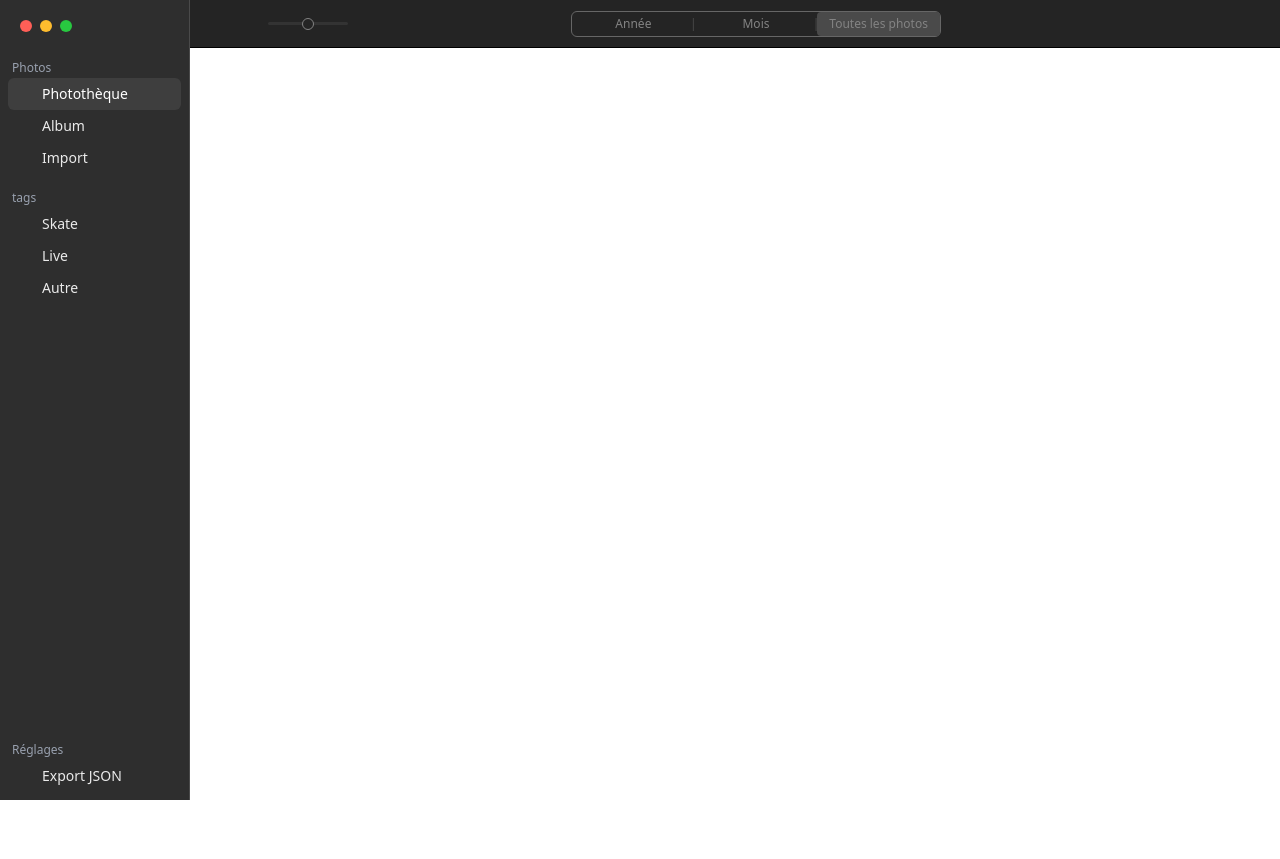
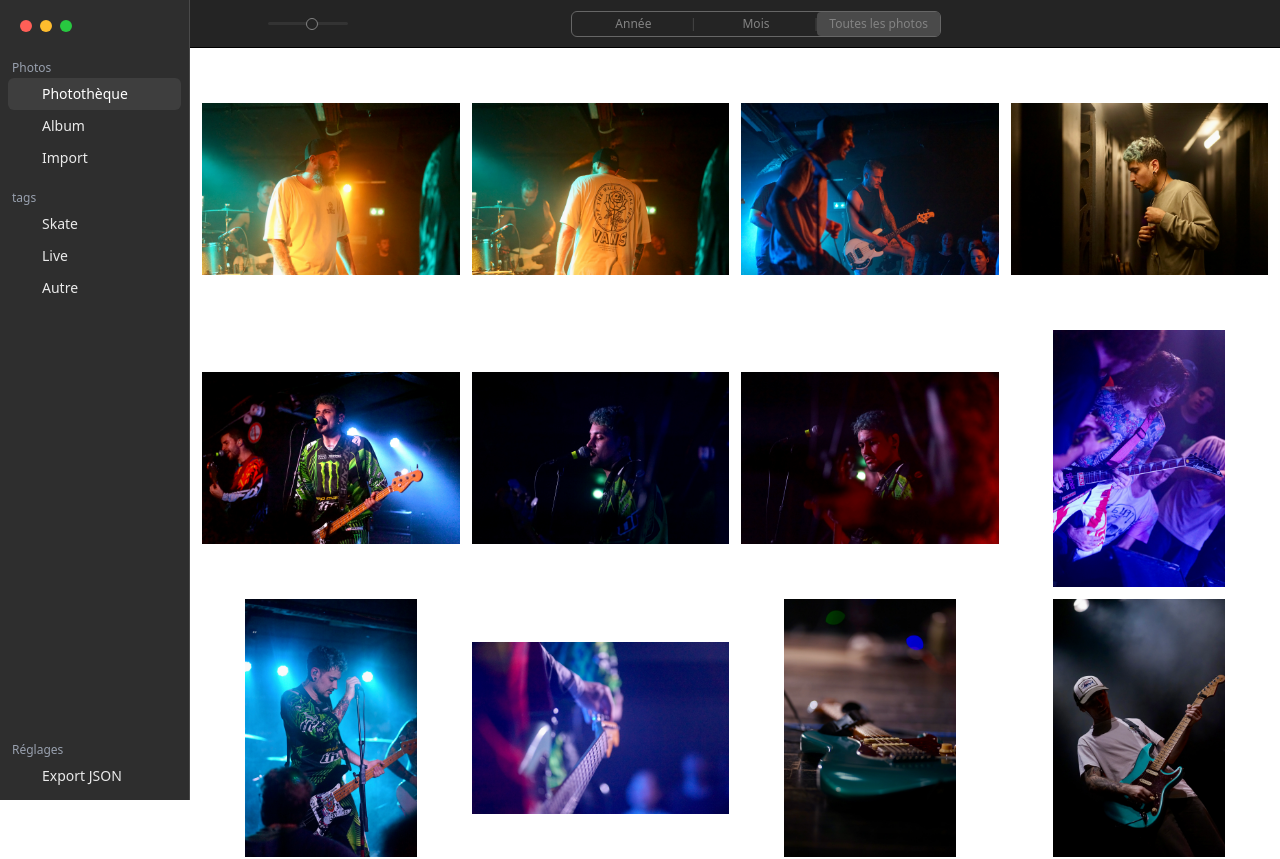
Before and after one commit to ThomasTew1579/admin-portfolio-photo, a React app in the folder admin/: page / in a window 1280 px wide. Shown: the top 859 px of the page. Before the commit the page ends 800 px from the top, so only its background shows below. Built offline with nearby package versions, Linux system fonts and the light colour scheme; the HTML template or start-up script is replaced by a standard one.

Commit message:
fix: intégration topMenu & photoLibrary

```diff
--- a/admin/src/Admin.tsx
+++ b/admin/src/Admin.tsx
@@ -1,14 +1,40 @@
+import { Routes, Route } from 'react-router-dom'
+
 import SideMenu from "./components/SideMenu"
 import TopMenu from "./components/TopMenu"
+import PhotoLibrary from "./pages/PhotoLibrary"
+import { useState } from 'react'
+
+type ViewportConfig = { grid: number; objectFit: boolean }
 
 function Admin() {
+
+  const [viewportConfig, setViewportConfig] = useState<ViewportConfig>({
+    grid: 220,
+    objectFit: false,
+  })
+
+  const toggleObjectFit = () =>
+    setViewportConfig(prev => ({ ...prev, objectFit: !prev.objectFit }))
+
+  const changeGrid = (n: number) =>
+    setViewportConfig(prev => ({ ...prev, grid: n }))
 
   return (
     <>
       <SideMenu/>
-      <TopMenu/>
+        <TopMenu
+        fit={viewportConfig.objectFit}
+        grid={viewportConfig.grid}
+        onToggleFit={toggleObjectFit}
+        onGridChange={changeGrid}
+      />
 
-
+    <div className="viewport pl-sidebar pt-topbar">
+          <Routes>
+            <Route path="/" element={<PhotoLibrary grid={viewportConfig.grid} objectFit={viewportConfig.objectFit} />} />
+          </Routes>
+    </div>
 
     </>
   )
```
